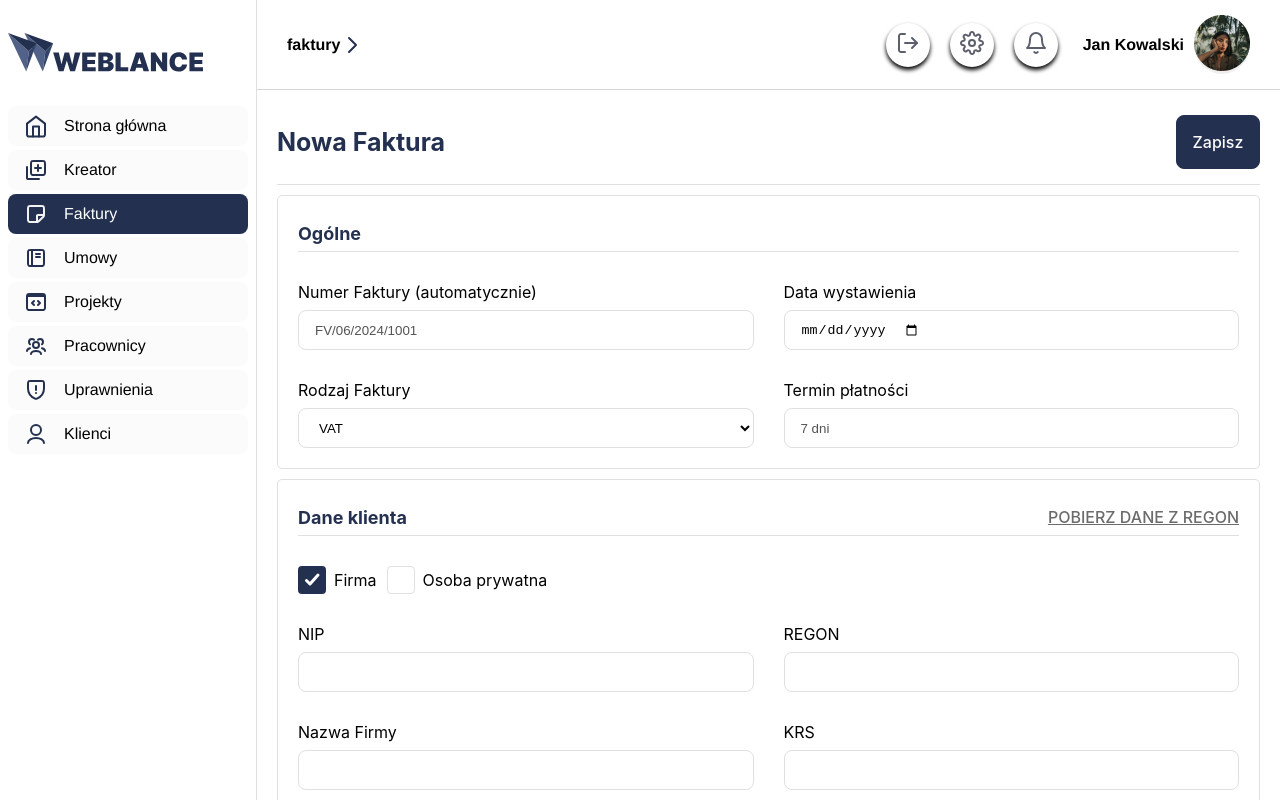
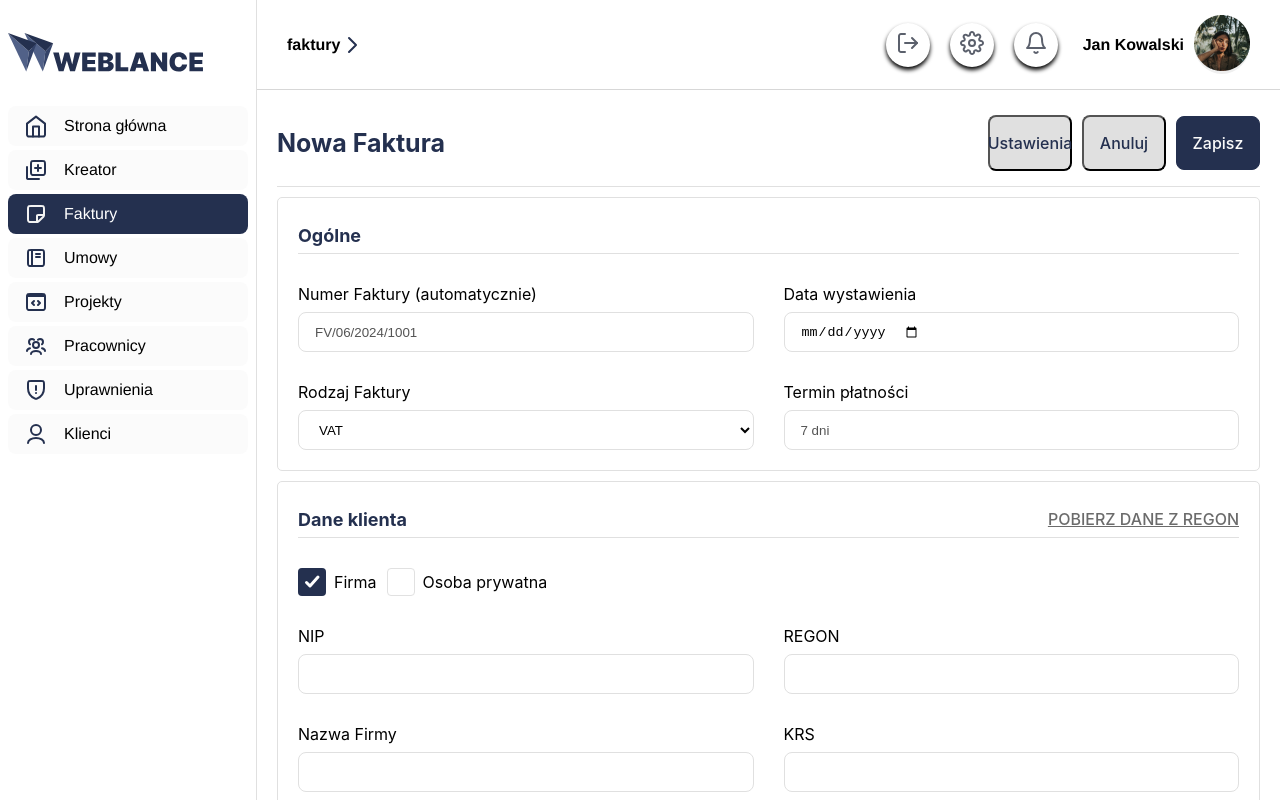
Before and after one commit to MateuszRumin/CRM_system_04-08_24, a React (Vite) app in the folder client/: page /faktury in a window 1280 px wide. Both pictures are taken after a click on the button "Stwórz nową Fakturę". Shown: the top 800 px of the page. Built offline with nearby package versions, Linux system fonts and the light colour scheme.

Commit message:
Dodanie zakładki z ustawieniami.

```diff
--- a/client/src/components/Invoice/NewInvoiceForm.module.css
+++ b/client/src/components/Invoice/NewInvoiceForm.module.css
@@ -60,10 +60,28 @@
     align-items: center;
     display: flex;
   }
+  .save_button_anuluj {
+    width: 84px;
+    padding: 16px;
+    background: #E0E0E0;
+    border-radius: 8px;
+    justify-content: center;
+    align-items: center;
+    display: flex;
+  }
 
   .save_button_text {
     text-align: center;
     color: #FBFBFB;
+    font-size: 16px;
+    font-family: Inter, sans-serif;
+    font-weight: 500;
+    word-wrap: break-word;
+
+  }
+  .anuluj_button_text {
+    text-align: center;
+    color: #24304F;
     font-size: 16px;
     font-family: Inter, sans-serif;
     font-weight: 500;
--- a/client/src/components/Invoice/NewInvoiceForm.tsx
+++ b/client/src/components/Invoice/NewInvoiceForm.tsx
@@ -1,8 +1,9 @@
-import React, { useState } from 'react';
+import React, { useState, Suspense } from 'react';
 import styles from './NewInvoiceForm.module.css';
 import CheckboxIcon from '../../../public/icons/checkbox.svg';
 import MinusIcon from '../../../public/icons/Minus_Square.svg';
 import AddIcon from '../../../public/icons/Add_Plus_Square.svg';
+import { InvoiceSettings } from '../Invoice/InvoiceSettings'; // Import InvoiceSettings
 
 interface NewInvoiceFormProps {
   onClose: () => void;
@@ -19,6 +20,8 @@ const NewInvoiceForm: React.FC<NewInvoiceFormProps> = ({ onClose }) => {
 
   const [selectedOption, setSelectedOption] = useState<'firma' | 'osobaPrywatna'>('firma');
   const [serviceSections, setServiceSections] = useState<string[]>(['section1']); // Initial state with one section
+
+  const [isSettingsVisible, setIsSettingsVisible] = useState(false); // State for visibility of InvoiceSettings
 
   const toggleOption = (option: 'firma' | 'osobaPrywatna') => {
     setSelectedOption(option);
@@ -41,19 +44,43 @@ const NewInvoiceForm: React.FC<NewInvoiceFormProps> = ({ onClose }) => {
     onClose();
   };
 
+  const handleSettingsClick = () => {
+    setIsSettingsVisible(!isSettingsVisible);
+  };
+
   return (
     <div className={styles.body}>
+
+
+      <Suspense fallback={<div>Loading...</div>}>
+        {isSettingsVisible && (
+          <InvoiceSettings
+            initialSetting1="Default Value 1"
+            initialSetting2={0}
+            onSave={(settings) => console.log('Settings saved:', settings)}
+            isEditable={true}
+          />
+        )}
+      </Suspense>
+
+      {!isSettingsVisible && (
+        <>
         <div className={styles.header_container}>
         <div className={styles.title}>Nowa Faktura</div>
         <div className={styles.button_container}>
           <div className={styles.save_button}>
+            <button className={styles.save_button_anuluj} onClick={handleSettingsClick}>
+              <div className={styles.anuluj_button_text}>Ustawienia</div>
+            </button>
+            <button className={styles.save_button_anuluj} onClick={onClose}>
+              <div className={styles.anuluj_button_text}>Anuluj</div>
+            </button>
             <button className={styles.save_button_inner} onClick={handleSubmit}>
               <div className={styles.save_button_text}>Zapisz</div>
             </button>
           </div>
         </div>
       </div>
-
           <div className={styles.ogolne_container}>
             <div className={styles.header_ogolne}>
               <div className={styles.text_ogolne}>Ogólne</div>
@@ -249,6 +276,8 @@ const NewInvoiceForm: React.FC<NewInvoiceFormProps> = ({ onClose }) => {
               </div>
             </div>
           </div>
+        </>
+      )}
     </div>
   );
 };
```
Lines whose indentation alone changed are shown as unchanged.
